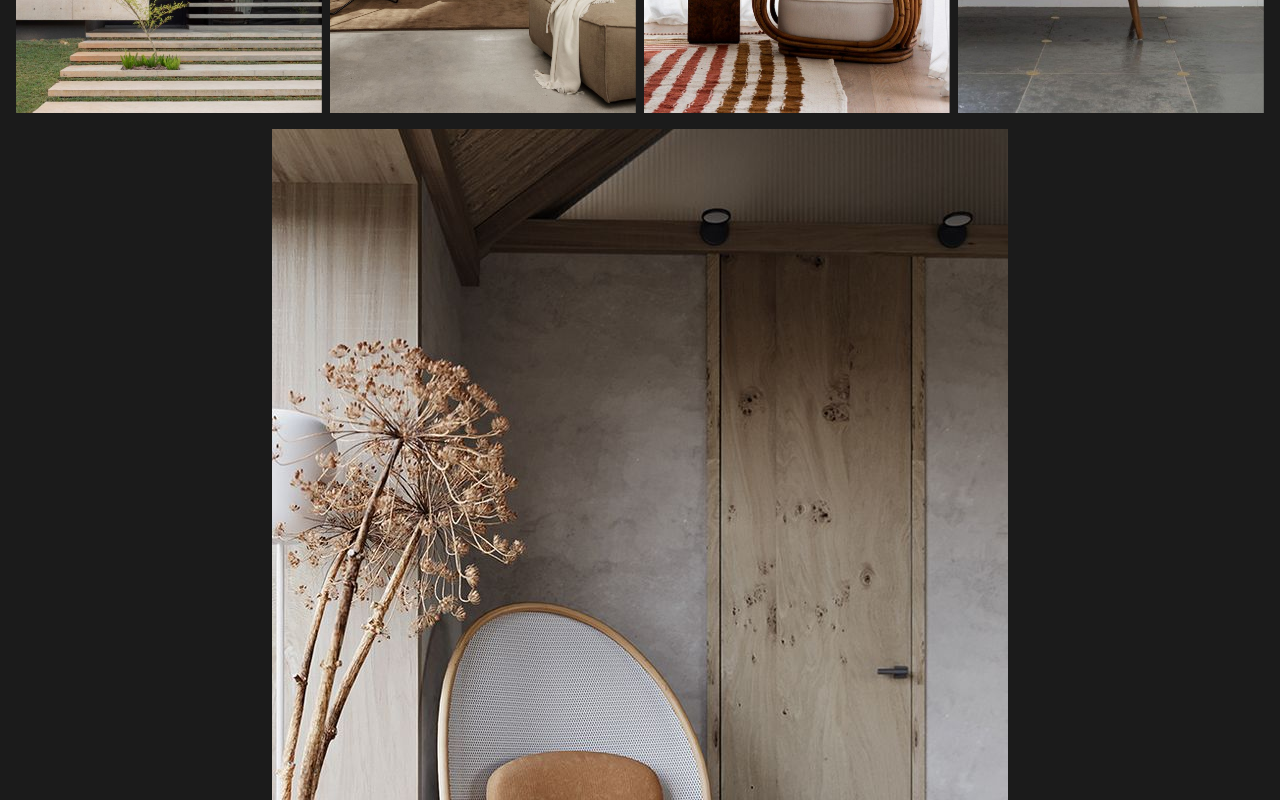
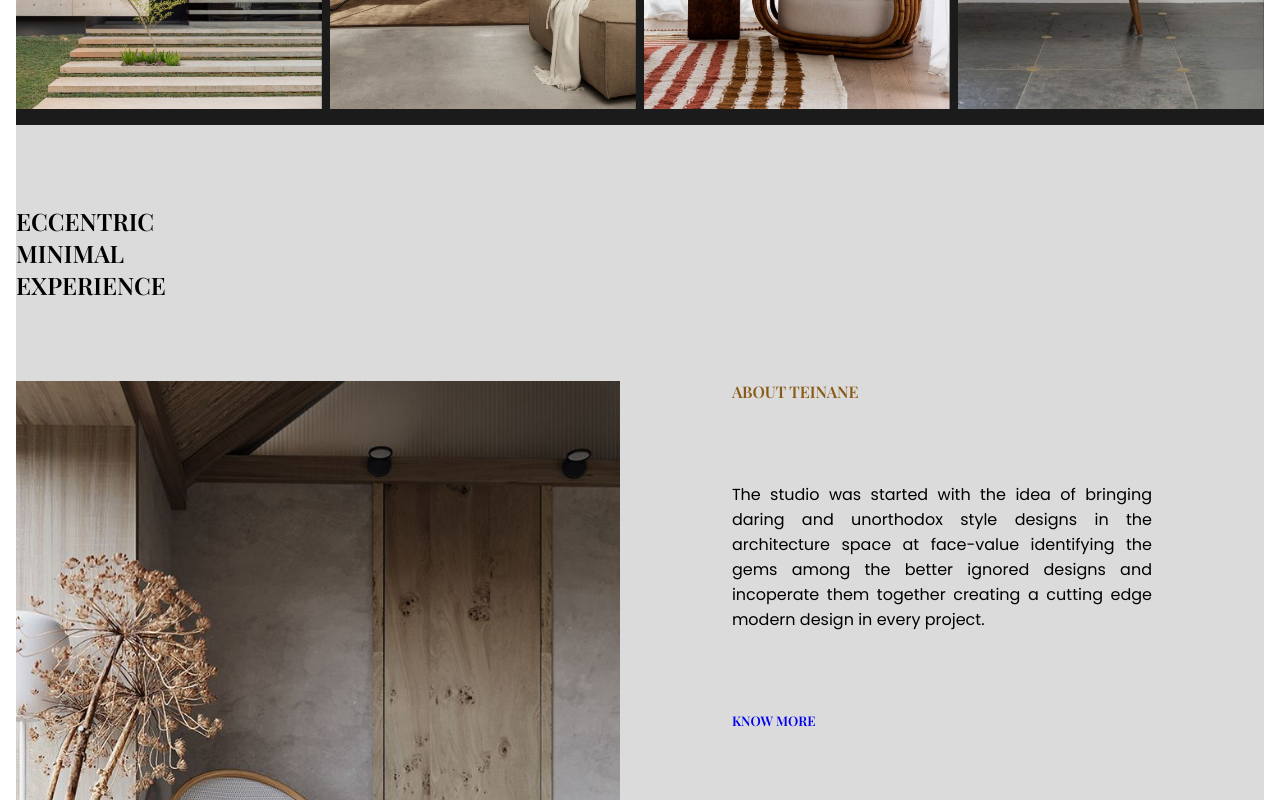
Before and after one commit to dannywarekuromo/teinane-architecture, a React (Create React App) app: page / in a window 1280 px wide. Shown: the part 1180-1980 px from the top of the page. Built offline with nearby package versions, Linux system fonts and the light colour scheme.

Commit message:
Updating Structure style

```diff
--- a/src/Components/App.css
+++ b/src/Components/App.css
@@ -4,6 +4,7 @@
   box-sizing: border-box;
   padding: 0;
   margin: 0;
+  /*outline: 2px solid limegreen !important;*/
 }
 
 :root {
@@ -16,7 +17,6 @@
 
 /* || General styles*/
 body {
-  background: var(--primary-clr);
   margin: 0 auto;
 }
 
@@ -176,3 +176,35 @@ button {
   display: block;
   margin: 1rem auto 0;
 }
+
+/* || Introductions */
+.introduction {
+  background: var(--secondary-clr);
+  width: 100%;
+  height: fit-content;
+  display: flex;
+  align-items: top;
+  justify-content: space-between;
+  gap: 7rem;
+}
+
+.intro-text {
+  padding-right: 7rem;
+  width: 50%;
+  text-align: justify;
+}
+
+.intro-text h4 {
+  margin-bottom: 5rem;
+  color: var(--accent-clr);
+}
+
+.intro-text p {
+  margin-bottom: 5rem;
+}
+
+.intro-head {
+  padding: 5rem 0;
+  text-align: justify;
+  background: var(--secondary-clr);
+}
--- a/src/Components/Introduction.js
+++ b/src/Components/Introduction.js
@@ -1,16 +1,33 @@
 import React from "react";
 import Intromage from "../Images/Introduction.jpg";
+import { Link } from "react-router-dom";
 
 export default function Introduction() {
-    return (
-        <seciton className="introduction">
-            <div className="intro-text"></div>
-            <div className="intro-img">
-                <div className="intro-head"></div>
-                <img src={Intromage} alt="intro"/>
-            </div>
-
-
-        </seciton>
-    )
+  return (
+    <>
+      <div className="intro-head">
+        <h2>ECCENTRIC</h2>
+        <h2>MINIMAL</h2>
+        <h2>EXPERIENCE</h2>
+      </div>
+      <seciton className="introduction">
+        <div className="intro-img">
+          <img src={Intromage} alt="intro" />
+        </div>
+        <div className="intro-text">
+          <h4>ABOUT TEINANE</h4>
+          <p>
+            The studio was started with the idea of bringing daring and
+            unorthodox style designs in the architecture space at face-value
+            identifying the gems among the better ignored designs and incoperate
+            them together creating a cutting edge modern design in every
+            project.
+          </p>
+          <h5 className="intro-link">
+            <Link to="./About">KNOW MORE</Link>
+          </h5>
+        </div>
+      </seciton>
+    </>
+  );
 }
--- a/src/Components/Navigation.js
+++ b/src/Components/Navigation.js
@@ -7,7 +7,7 @@ import { Link, useMatch, useResolvedPath } from 'react-router-dom';
 const  Navigation = () => {
     const [click, setClick] = useState(false);
 
-    function CustomLLink({ to, children, ...props}) {
+    function CustomLLink({ to, children}) {
         const resolvedPath = useResolvedPath(to)
         const isActive = useMatch({ path: resolvedPath.pathname, end: true })
         return (
--- a/src/Components/Services.js
+++ b/src/Components/Services.js
@@ -9,7 +9,7 @@ export default function Services() {
   function Service({ children, image }) {
     return (
       <Link to="/Projects" className="service">
-        <h3 className="service-head">{children}</h3>
+        <h4 className="service-head">{children}</h4>
       </Link>
     );
   }
```
